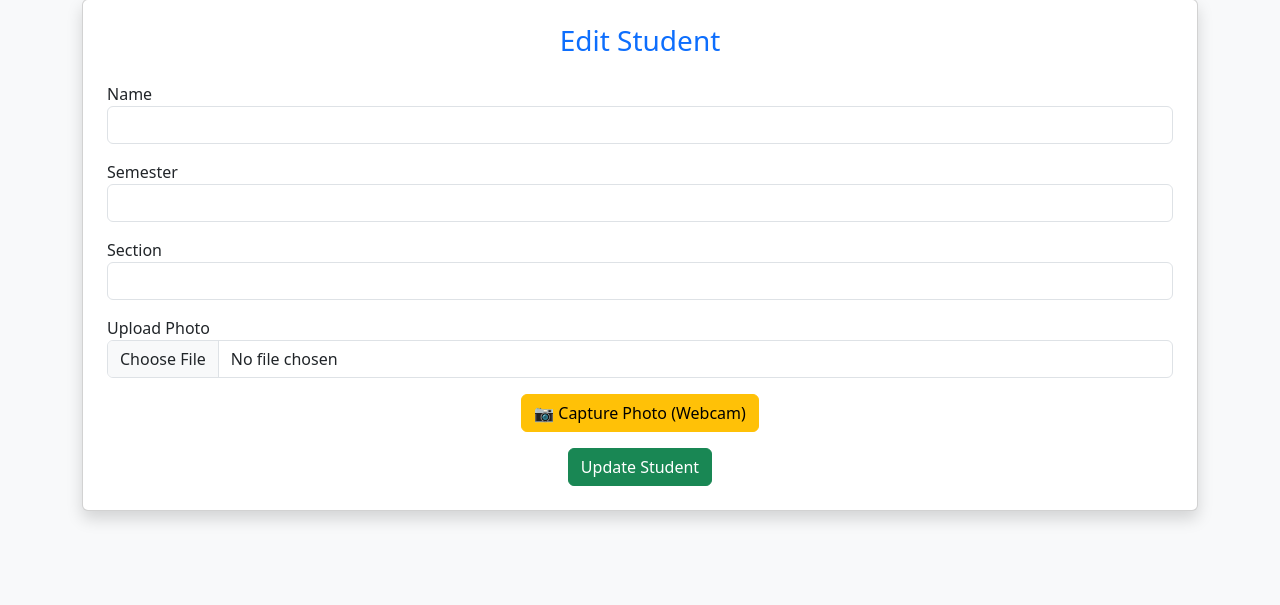
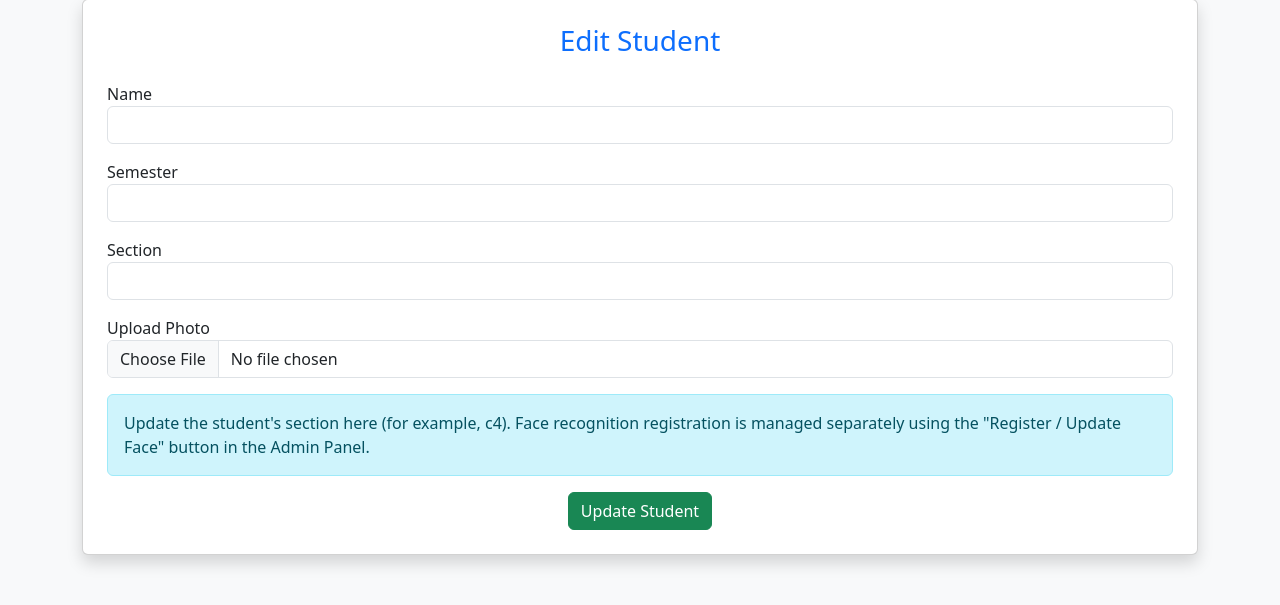
Before and after one commit to Bunny-Kadari/Student-Hub-Attendance-System, a Python web app: template templates/edit_student.html in a window 1280 px wide. Shown: the part 49-654 px from the top of the page. Run offline with Jinja, Linux system fonts and the light colour scheme; the template is opened without the code that fills it, so the values that code supplies are empty.

Commit message:
Remove broken legacy webcam capture link from student editor

```diff
--- a/templates/edit_student.html
+++ b/templates/edit_student.html
@@ -35,10 +35,8 @@
                 <input type="file" name="photo" class="form-control">
             </div>
 
-            <div class="text-center mb-3">
-                <a href="/capture_photo/{{ student.id }}" class="btn btn-warning">
-                    📷 Capture Photo (Webcam)
-                </a>
+            <div class="alert alert-info">
+                Update the student's section here (for example, c4). Face recognition registration is managed separately using the "Register / Update Face" button in the Admin Panel.
             </div>
 
             <div class="text-center">
```
